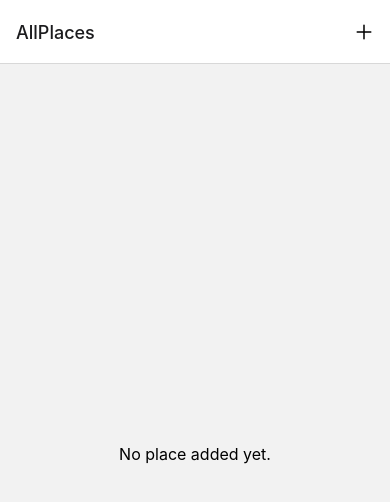
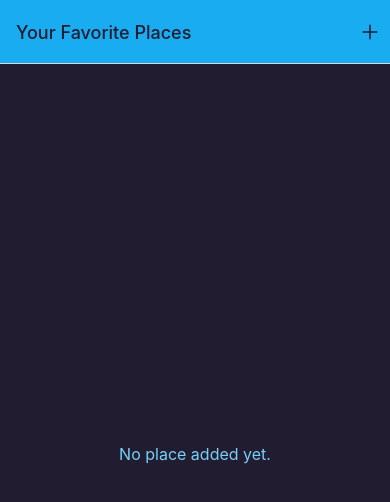
Before and after one commit to MrMic/RN-S12-NativeDeviceFeatures, a React Native app: screen /AllPlaces in a window 390 px wide. Shown: the top 502 px of the page. Built offline with nearby package versions, Linux system fonts and the light colour scheme.

Commit message:
feat: Global Colors & Styling

```diff
--- a/App.js
+++ b/App.js
@@ -5,6 +5,7 @@
 import AllPlaces from './screens/AllPlaces';
 import AddPlace from './screens/AddPlace';
 import IconButton from './components/UI/IconButton';
+import { Colors } from './constants/colors';
 
 
 const Stack = createNativeStackNavigator();
@@ -14,8 +15,19 @@
     <>
       <StatusBar style="dark" />
       <NavigationContainer>
-        <Stack.Navigator>
+        <Stack.Navigator
+          screenOptions={{
+            headerStyle: {
+              backgroundColor: Colors.primary500,
+            },
+            headerTintColor: Colors.gray700,
+            contentStyle: {
+              backgroundColor: Colors.gray700,
+            },
+          }}
+        >
           <Stack.Screen name="AllPlaces" component={AllPlaces} options={({ navigation }) => ({
+            title: 'Your Favorite Places',
             headerRight: ({ tintColor }) => (
               <IconButton
                 icon="add"
@@ -26,7 +38,11 @@
             ),
           })}
           />
-          < Stack.Screen name="AddPlace" component={AddPlace} />
+          < Stack.Screen
+            name="AddPlace"
+            component={AddPlace}
+            options={{ title: "Add a new place" }}
+          />
         </Stack.Navigator>
       </NavigationContainer>
     </>
--- a/components/Places/PlacesList.js
+++ b/components/Places/PlacesList.js
@@ -1,5 +1,6 @@
 import { FlatList, StyleSheet, Text, View } from "react-native";
 import PlaceItem from "../PlaceItem";
+import { Colors } from "../../constants/colors";
 
 function PlacesList({ places }) {
 
@@ -28,6 +29,7 @@
     alignItems: "center"
   },
   fallbackText: {
-    fontSize: 16
+    fontSize: 16,
+    color: Colors.primary200
   }
 })
--- a/components/UI/IconButton.js
+++ b/components/UI/IconButton.js
@@ -15,7 +15,6 @@
 const styles = StyleSheet.create({
   button: {
     padding: 8,
-    margin: 6,
     justifyContent: "center",
     alignItems: "center",
   },
--- /dev/null
+++ b/constants/colors.js
@@ -0,0 +1,11 @@
+export const Colors = {
+  primary50: '#cfeffd',
+  primary100: '#a0defb',
+  primary200: '#77cff8',
+  primary400: '#44bdf5',
+  primary500: '#1aacf0',
+  primary700: '#0570c9',
+  primary800: '#003b88',
+  accent500: '#e6b30b',
+  gray700: '#221c30',
+};
```
